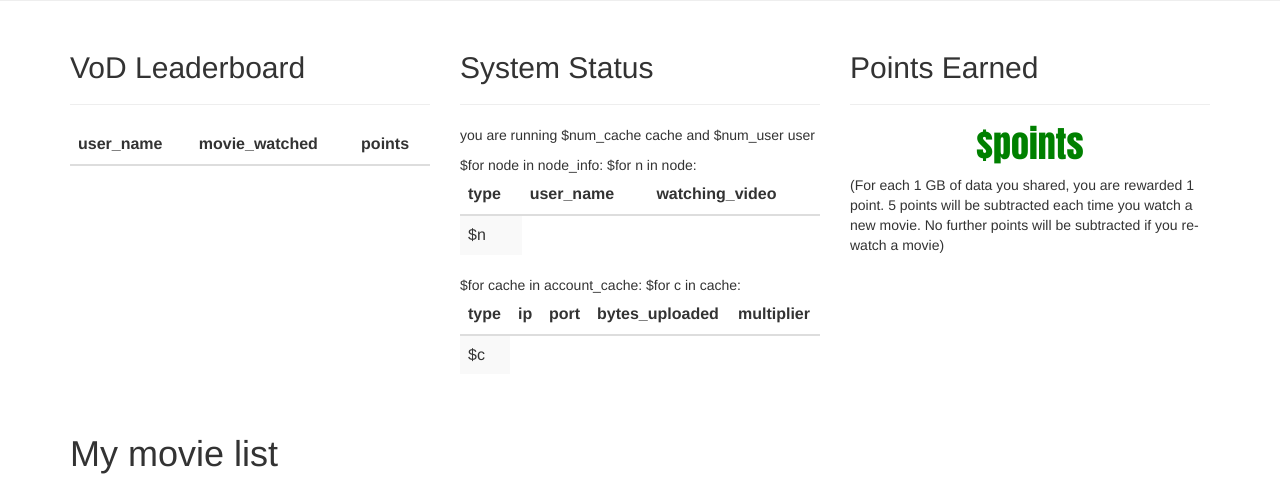
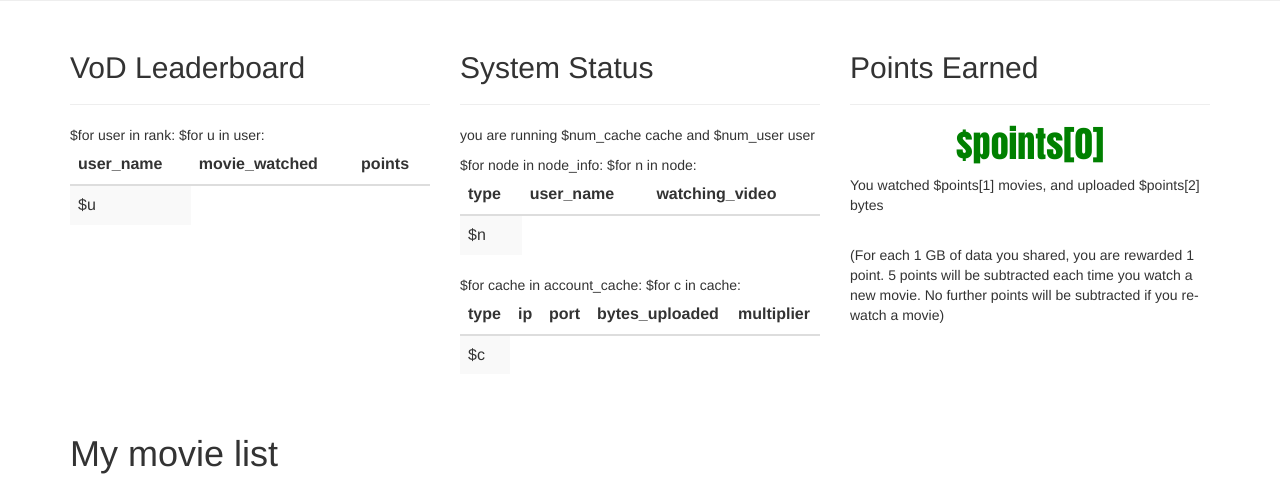
Before and after one commit to kw1jjang/CalVoD, a Python web app: template templates/user_overview.html in a window 1280 px wide. Shown: the part 325-806 px from the top of the page. Run offline with Jinja, Linux system fonts and the light colour scheme; the template is opened without the code that fills it, so the values that code supplies are empty; some libraries are stand-ins or nearby versions.

Commit message:
finished user_overview page

```diff
--- a/templates/user_overview.html
+++ b/templates/user_overview.html
@@ -1,4 +1,4 @@
-$def with (user_name, points, account, account_cache, num_cache, num_user, node_info)
+$def with (user_name, points, account, account_cache, num_cache, num_user, node_info, rank)
 <!DOCTYPE html>
 <html lang="en">
   <head>
@@ -46,7 +46,7 @@ $def with (user_name, points, account, account_cache, num_cache, num_user, node_
         </div>
         <div class="col-md-10">
           <h2>Hello $user_name!</h2>
-          <p>In this dashboard you can 1) monitor your system status; 2) check incentive points earned; 3) review data usage and movie watching history & wish list;</p>
+          <p>In this dashboard you can 1) View VoD leaderboard; 2) check incentive points earned; 3) review data usage and movie watching history & wish list;</p>
         </div>
         </div>
       </div>
@@ -66,6 +66,13 @@ $def with (user_name, points, account, account_cache, num_cache, num_user, node_
                   <th>movie_watched</th>
                   <th>points</th>
                 </tr>
+                <tbody>
+                  $for user in rank:
+                  <tr>
+                    $for u in user:
+                    <td>$u</td>
+                  </tr>
+                </body>
               </thead>
               <tbody>
               </tbody>
@@ -121,7 +128,9 @@ $def with (user_name, points, account, account_cache, num_cache, num_user, node_
 
         <div class="col-md-4">
           <h2>Points Earned&nbsp;&nbsp;<!-- <a class="btn btn-primary" href="#" role="button">manage &raquo;</a> --></h2><hr>
-          <h1 style="color:green;text-align:center;font-family:Impact,Charcoal,sans-serif;">$points</h1>
+          <h1 style="color:green;text-align:center;font-family:Impact,Charcoal,sans-serif;">$points[0]</h1>
+          <p>You watched $points[1] movies, and uploaded $points[2] bytes</p>
+          <br>
           <p>(For each 1 GB of data you shared, you are rewarded 1 point. 5 points will be subtracted each time you watch a new movie. No further points will be subtracted if you re-watch a movie)</p>
         </div>
       </div>
```
Also changed, not shown: tracker.py (+11 -3 lines), tracker.db.
